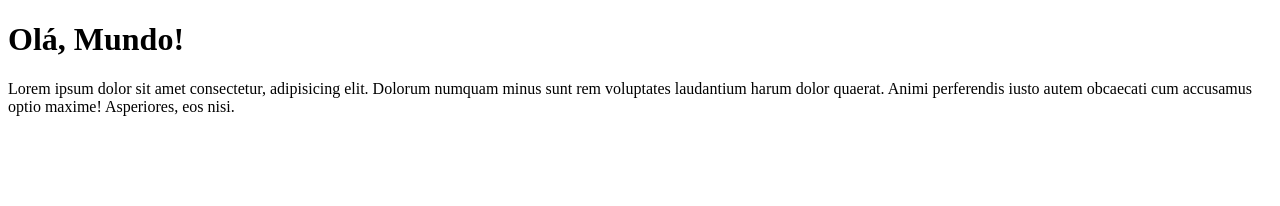
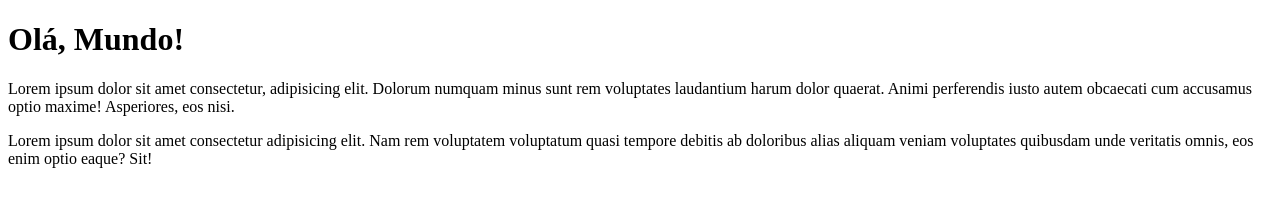
Before and after one commit to Tancredii/Ola-Mundo, a plain HTML site: page site-exemplo/index.html in a window 1280 px wide. Drawn offline with Linux system fonts and the light colour scheme.

Commit message:
adicionei p

```diff
--- a/site-exemplo/index.html
+++ b/site-exemplo/index.html
@@ -11,5 +11,9 @@
          Dolorum numquam minus sunt rem voluptates laudantium harum dolor quaerat.
          Animi perferendis iusto autem obcaecati cum accusamus optio maxime! Asperiores,
           eos nisi.</p>
+      <p>Lorem ipsum dolor sit amet consectetur adipisicing elit.
+        Nam rem voluptatem voluptatum quasi tempore debitis ab doloribus
+         alias aliquam veniam voluptates quibusdam unde veritatis omnis,
+          eos enim optio eaque? Sit!</p>
 </body>
 </html>
```
